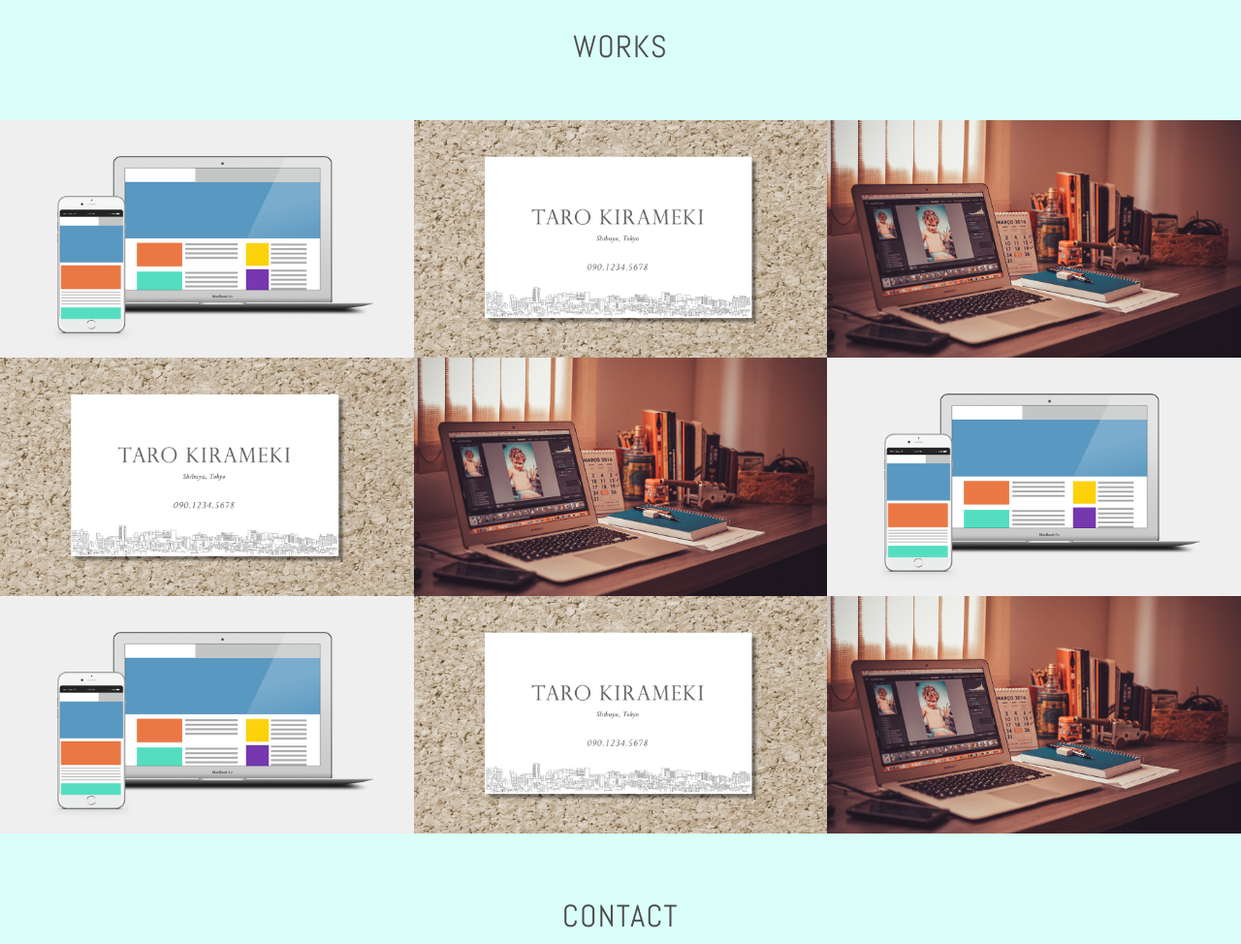
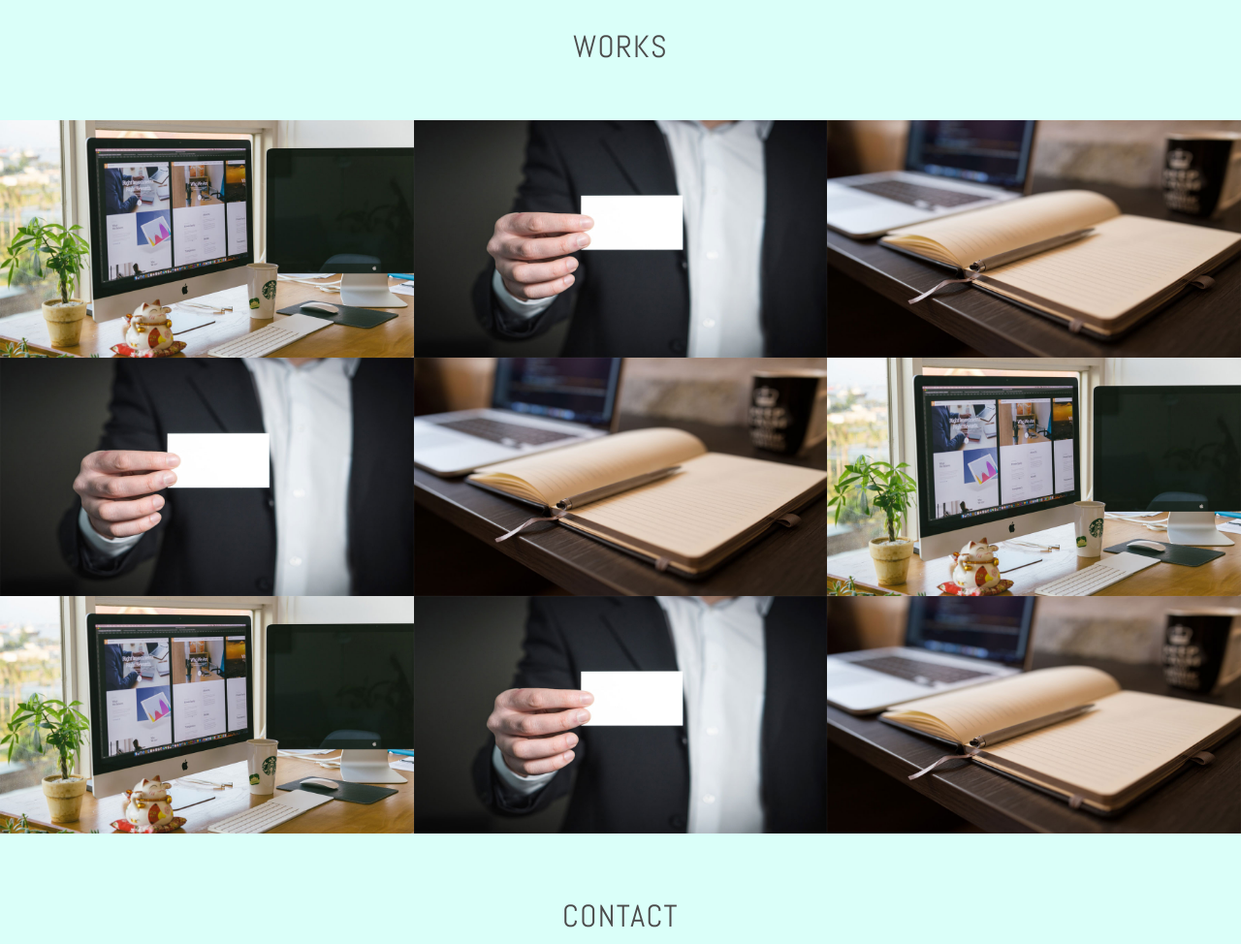
Before and after one commit to R-mizusawa/R-mizusawa.github.io, a plain HTML site: page index.html in a window 1280 px wide. Shown: the part 1020-1994 px from the top of the page at 97% size. Drawn offline with nearby package versions, Linux system fonts and the light colour scheme.

Commit message:
プロフィール画像とworkの画像を更新

```diff
--- a/index.html
+++ b/index.html
@@ -15,7 +15,7 @@
             <a href="#contact" class="button-contact"><i aria-label="お問い合わせ" class="fa fa-envelope-o"></i></a>
             <div class="profile">
                 <h1 class="site-title abel uppercase text-center">Product Planner <span>Satoshi Mizusawa</span></h1>
-                <img src="./images/img_profile2.png" alt="プロフィール写真" width="140" height="140" class="block-center profile-icon">
+                <img src="./images/IMG_myprofile.jpg" alt="プロフィール写真" width="140" height="140" class="block-center profile-icon">
                 <p>東京都在住のプロダクトプランナー、水澤聡志です。国内某情報サービス企業に勤めており、3年目になります。</p>
             </div>
         </header>
@@ -44,7 +44,7 @@
                 <h2 class="text-center">Works</h2>
                 <div class="works-box">
                     <a href="#">
-                        <img src="./images/img_work_site.png" alt="株式会社きらめき コーポレートサイト様 Webサイトデザイン">
+                        <img src="./images/corporatesite2.jpg" alt="株式会社きらめき コーポレートサイト様 Webサイトデザイン">
                         <div class="works-box-inner">
                             <div class="text-center">
                                 <h3>株式会社きらめき コーポレートサイト</h3>
@@ -56,7 +56,7 @@
                 </div>
                 <div class="works-box">
                     <a href="#">
-                        <img src="./images/img_work_card.jpg" alt="きらめき花子様 名刺デザイン">
+                        <img src="./images/namecard2.jpg" alt="きらめき花子様 名刺デザイン">
                         <div class="works-box-inner">
                             <div class="text-center">
                                 <h3>きらめき花子様 名刺</h3>
@@ -68,7 +68,7 @@
                 </div>
                 <div class="works-box">
                     <a href="#">
-                        <img src="./images/img_work_blog.jpg" alt="WordPressオリジナルテーマ">
+                        <img src="./images/blog2.jpg" alt="WordPressオリジナルテーマ">
                         <div class="works-box-inner">
                             <div class="text-center">
                                 <h3>ブログデザイン</h3>
@@ -80,7 +80,7 @@
                 </div>
                 <div class="works-box">
                     <a href="#">
-                        <img src="./images/img_work_card.jpg" alt="きらめき花子様 名刺デザイン">
+                        <img src="./images/namecard2.jpg" alt="きらめき花子様 名刺デザイン">
                         <div class="works-box-inner">
                             <div class="text-center">
                                 <h3>きらめき花子様 名刺</h3>
@@ -92,7 +92,7 @@
                 </div>
                 <div class="works-box">
                     <a href="#">
-                        <img src="./images/img_work_blog.jpg" alt="WordPressオリジナルテーマ">
+                        <img src="./images/blog2.jpg" alt="WordPressオリジナルテーマ">
                         <div class="works-box-inner">
                             <div class="text-center">
                                 <h3>ブログデザイン</h3>
@@ -104,7 +104,7 @@
                 </div>
                 <div class="works-box">
                     <a href="#">
-                        <img src="./images/img_work_site.png" alt="株式会社きらめき コーポレートサイト様 Webサイトデザイン">
+                        <img src="./images/corporatesite2.jpg" alt="株式会社きらめき コーポレートサイト様 Webサイトデザイン">
                         <div class="works-box-inner">
                             <div class="text-center">
                                 <h3>株式会社きらめき コーポレートサイト</h3>
@@ -116,7 +116,7 @@
                 </div>
                 <div class="works-box">
                     <a href="#">
-                        <img src="./images/img_work_site.png" alt="株式会社きらめき コーポレートサイト様 Webサイトデザイン">
+                        <img src="./images/corporatesite2.jpg" alt="株式会社きらめき コーポレートサイト様 Webサイトデザイン">
                         <div class="works-box-inner">
                             <div class="text-center">
                                 <h3>株式会社きらめき コーポレートサイト</h3>
@@ -128,7 +128,7 @@
                 </div>
                 <div class="works-box">
                     <a href="#">
-                        <img src="./images/img_work_card.jpg" alt="きらめき花子様 名刺デザイン">
+                        <img src="./images/namecard2.jpg" alt="きらめき花子様 名刺デザイン">
                         <div class="works-box-inner">
                             <div class="text-center">
                                 <h3>きらめき花子様 名刺</h3>
@@ -140,7 +140,7 @@
                 </div>
                 <div class="works-box">
                     <a href="#">
-                        <img src="./images/img_work_blog.jpg" alt="WordPressオリジナルテーマ">
+                        <img src="./images/blog2.jpg" alt="WordPressオリジナルテーマ">
                         <div class="works-box-inner">
                             <div class="text-center">
                                 <h3>ブログデザイン</h3>
```
Also changed, not shown: images/IMG_myprofile.jpg (added), images/blog2.jpg (added), images/corporatesite2.jpg (added), images/namecard2.jpg (added).
